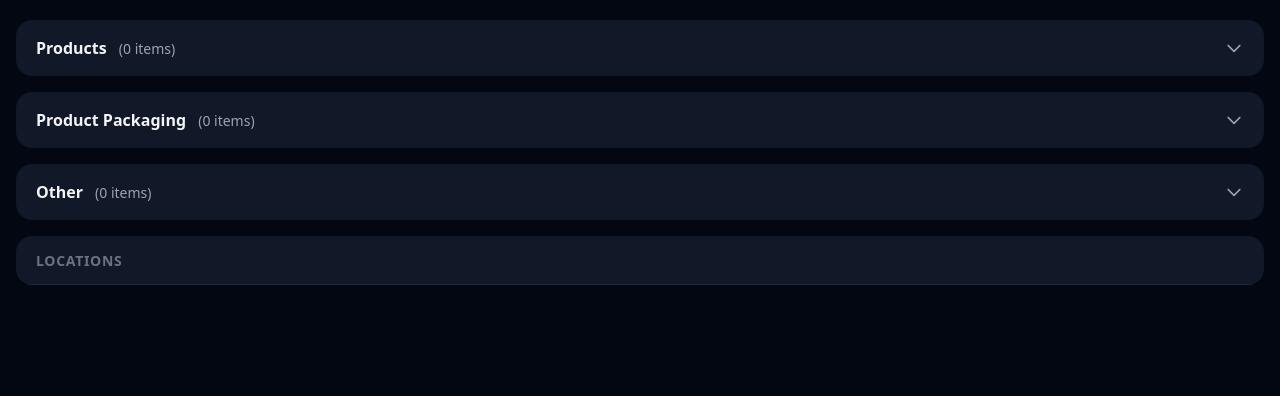
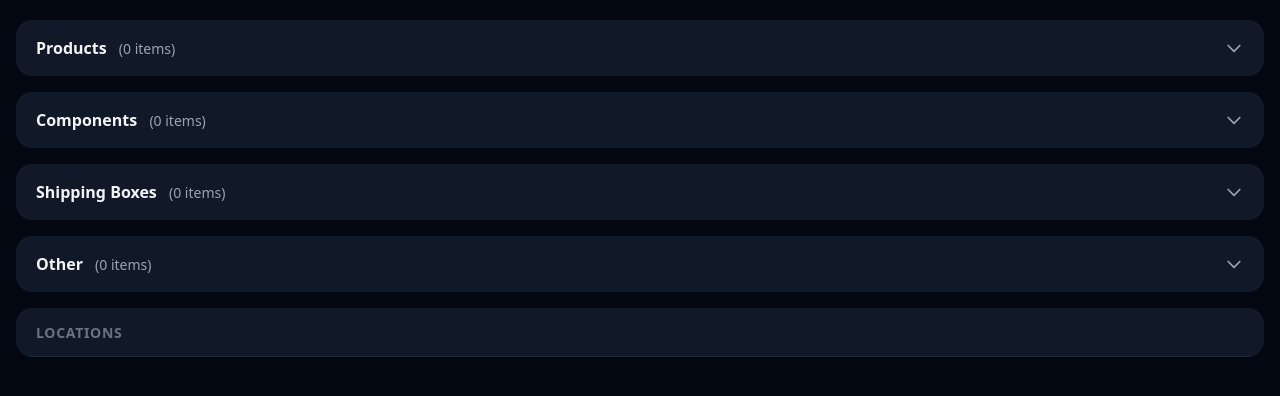
Before and after one commit to BourbonBaggers/bb-lightweight-inventory, a FastAPI app: page / in a window 1280 px wide. Shown: the part 69-465 px from the top of the page. Run offline with FastAPI, Linux system fonts and the light colour scheme; some libraries are stand-ins or nearby versions.

Commit message:
fix+feat: null-state inventory bug + 4-category redesign (components/shipping)
Bug: current_counts_for_location/product used NULL=NULL join condition which is always
false in SQL, so stateless items saved via initial inventory never appeared in location
view (only in count history). Fixed with coalesce('') on both sides of the state join.

Design: product_packaging renamed to components (ingredients: oak, teabags, sugar, etc.),
new shipping category added (outbound shipping boxes). Categories are fixed in code — a
dynamic configurator would add complexity with no benefit for this four-category use case.
DB migration runs at startup to rename existing product_packaging records.

Co-Authored-By: Claude Sonnet 4.6 <noreply@anthropic.com>

```diff
--- a/app/main.py
+++ b/app/main.py
@@ -15,6 +15,14 @@ from app.routes.pages import reports as page_reports
 
 Base.metadata.create_all(bind=engine)
 
+def _migrate():
+    from sqlalchemy import text
+    with engine.connect() as conn:
+        conn.execute(text("UPDATE products SET category = 'components' WHERE category = 'product_packaging'"))
+        conn.commit()
+
+_migrate()
+
 app = FastAPI(title="BB Inventory")
 
 app.mount("/static", StaticFiles(directory="app/static"), name="static")
--- a/app/models.py
+++ b/app/models.py
@@ -16,7 +16,8 @@ class DefaultUnit(str, enum.Enum):
 
 class Category(str, enum.Enum):
     product = "product"
-    product_packaging = "product_packaging"
+    components = "components"
+    shipping = "shipping"
     other = "other"
 
 
--- a/app/routes/pages/products.py
+++ b/app/routes/pages/products.py
@@ -19,14 +19,16 @@ templates = Jinja2Templates(directory="app/templates")
 def products_list(request: Request, db: Session = Depends(get_db)):
     all_products = get_all_products(db)
     products = [p for p in all_products if p.category == Category.product]
-    packaging = [p for p in all_products if p.category == Category.product_packaging]
+    components = [p for p in all_products if p.category == Category.components]
+    shipping = [p for p in all_products if p.category == Category.shipping]
     other = [p for p in all_products if p.category == Category.other]
     return templates.TemplateResponse("products_list.html", {
         "request": request,
         "active_page": "products",
         "nav_locations": get_all_locations(db),
         "products": products,
-        "packaging": packaging,
+        "components": components,
+        "shipping": shipping,
         "other": other,
     })
 
--- a/app/routes/pages/settings.py
+++ b/app/routes/pages/settings.py
@@ -22,7 +22,8 @@ def product_catalog(request: Request, db: Session = Depends(get_db)):
         "active_page": "product_catalog",
         "nav_locations": get_all_locations(db),
         "products": [p for p in all_products if p.category == Category.product],
-        "packaging": [p for p in all_products if p.category == Category.product_packaging],
+        "components": [p for p in all_products if p.category == Category.components],
+        "shipping": [p for p in all_products if p.category == Category.shipping],
         "other": [p for p in all_products if p.category == Category.other],
     })
 
--- a/app/services/inventory.py
+++ b/app/services/inventory.py
@@ -40,7 +40,7 @@ def current_counts_for_location(db: Session, location_id: int) -> list[Inventory
         .join(
             subq,
             (InventoryCount.product_id == subq.c.product_id)
-            & (InventoryCount.state == subq.c.state)
+            & (func.coalesce(InventoryCount.state, '') == func.coalesce(subq.c.state, ''))
             & (InventoryCount.counted_at == subq.c.max_at)
             & (InventoryCount.location_id == location_id),
         )
@@ -70,7 +70,7 @@ def current_counts_for_product(db: Session, product_id: int) -> list[InventoryCo
         .join(
             subq,
             (InventoryCount.location_id == subq.c.location_id)
-            & (InventoryCount.state == subq.c.state)
+            & (func.coalesce(InventoryCount.state, '') == func.coalesce(subq.c.state, ''))
             & (InventoryCount.counted_at == subq.c.max_at)
             & (InventoryCount.product_id == product_id),
         )
--- a/app/templates/dashboard.html
+++ b/app/templates/dashboard.html
@@ -36,25 +36,48 @@
     </div>
   </div>
 
-  {# Product Packaging accordion #}
+  {# Components accordion #}
   <div x-data="{ open: false }" class="bg-gray-900 rounded-2xl overflow-hidden">
     <button @click="open = !open"
             class="w-full flex items-center justify-between px-5 py-4 text-left active:bg-gray-800">
-      <span class="text-base font-semibold text-gray-100">Product Packaging
-        <span class="ml-2 text-sm font-normal text-gray-400">({{ packaging_data|length }} items)</span>
+      <span class="text-base font-semibold text-gray-100">Components
+        <span class="ml-2 text-sm font-normal text-gray-400">({{ components_data|length }} items)</span>
       </span>
       <svg class="w-5 h-5 text-gray-400 transition-transform" :class="open ? 'rotate-180' : ''" fill="none" stroke="currentColor" viewBox="0 0 24 24">
         <path stroke-linecap="round" stroke-linejoin="round" stroke-width="2" d="M19 9l-7 7-7-7"/>
       </svg>
     </button>
     <div x-show="open" x-cloak class="divide-y divide-gray-800">
-      {% for item in packaging_data %}
+      {% for item in components_data %}
       <a href="/products/{{ item.id }}" class="flex items-center justify-between px-5 py-4 active:bg-gray-800">
         <span class="text-gray-200">{{ item.name }}</span>
         <span class="text-sm text-gray-400">{{ item.total }} {{ item.unit_label }}s</span>
       </a>
       {% else %}
-      <p class="px-5 py-4 text-sm text-gray-500">No packaging with inventory.</p>
+      <p class="px-5 py-4 text-sm text-gray-500">No components with inventory.</p>
+      {% endfor %}
+    </div>
+  </div>
+
+  {# Shipping Boxes accordion #}
+  <div x-data="{ open: false }" class="bg-gray-900 rounded-2xl overflow-hidden">
+    <button @click="open = !open"
+            class="w-full flex items-center justify-between px-5 py-4 text-left active:bg-gray-800">
+      <span class="text-base font-semibold text-gray-100">Shipping Boxes
+        <span class="ml-2 text-sm font-normal text-gray-400">({{ shipping_data|length }} items)</span>
+      </span>
+      <svg class="w-5 h-5 text-gray-400 transition-transform" :class="open ? 'rotate-180' : ''" fill="none" stroke="currentColor" viewBox="0 0 24 24">
+        <path stroke-linecap="round" stroke-linejoin="round" stroke-width="2" d="M19 9l-7 7-7-7"/>
+      </svg>
+    </button>
+    <div x-show="open" x-cloak class="divide-y divide-gray-800">
+      {% for item in shipping_data %}
+      <a href="/products/{{ item.id }}" class="flex items-center justify-between px-5 py-4 active:bg-gray-800">
+        <span class="text-gray-200">{{ item.name }}</span>
+        <span class="text-sm text-gray-400">{{ item.total }} {{ item.unit_label }}s</span>
+      </a>
+      {% else %}
+      <p class="px-5 py-4 text-sm text-gray-500">No shipping boxes with inventory.</p>
       {% endfor %}
     </div>
   </div>
--- a/app/templates/product_catalog.html
+++ b/app/templates/product_catalog.html
@@ -50,7 +50,8 @@
   {% endmacro %}
 
   {{ catalog_section(products, 'Products') }}
-  {{ catalog_section(packaging, 'Product Packaging') }}
+  {{ catalog_section(components, 'Components') }}
+  {{ catalog_section(shipping, 'Shipping Boxes') }}
   {{ catalog_section(other, 'Other') }}
 
 </div>
--- a/app/templates/products_list.html
+++ b/app/templates/products_list.html
@@ -41,7 +41,8 @@
   {% endmacro %}
 
   {{ product_section(products, 'Products') }}
-  {{ product_section(packaging, 'Product Packaging') }}
+  {{ product_section(components, 'Components') }}
+  {{ product_section(shipping, 'Shipping Boxes') }}
   {{ product_section(other, 'Other') }}
 
 </div>
--- a/scripts/seed.py
+++ b/scripts/seed.py
@@ -38,13 +38,13 @@ PRODUCTS = [
     },
     {
         "name": "Tuck Boxes",
-        "category": Category.product_packaging,
+        "category": Category.components,
         "has_states": False,
         "packaging_unit_label": "box",
     },
     {
         "name": "Oak Chips",
-        "category": Category.product_packaging,
+        "category": Category.components,
         "has_states": False,
         "packaging_unit_label": "bag",
     },
```
Also changed, not shown: app/routes/pages/dashboard.py (+8 -4 lines), app/routes/pages/locations.py (+10 -5 lines), app/templates/location.html (+41 -6 lines), app/templates/product_form.html (+8 -5 lines), docs/REQUIREMENTS.md (+9 -5 lines).
